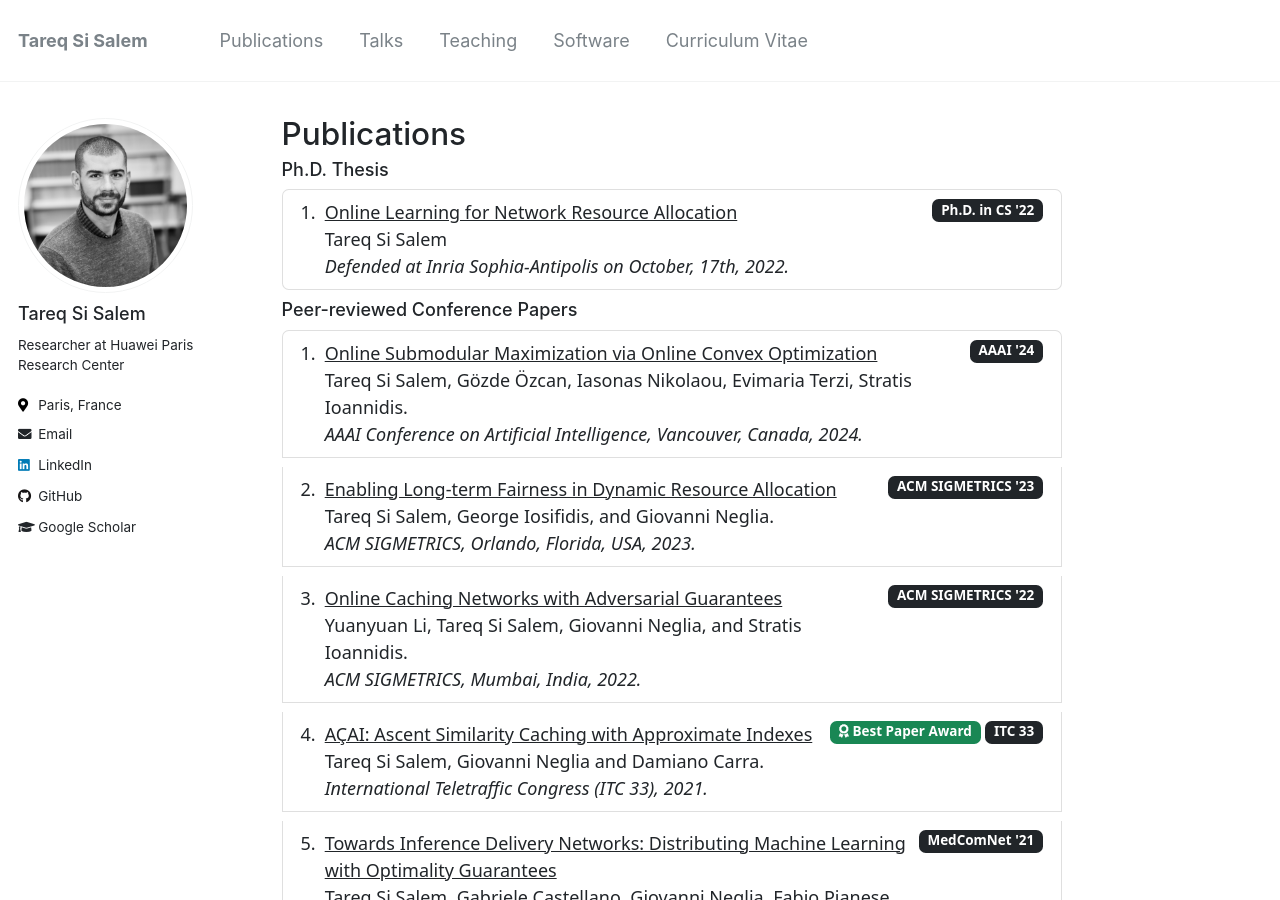
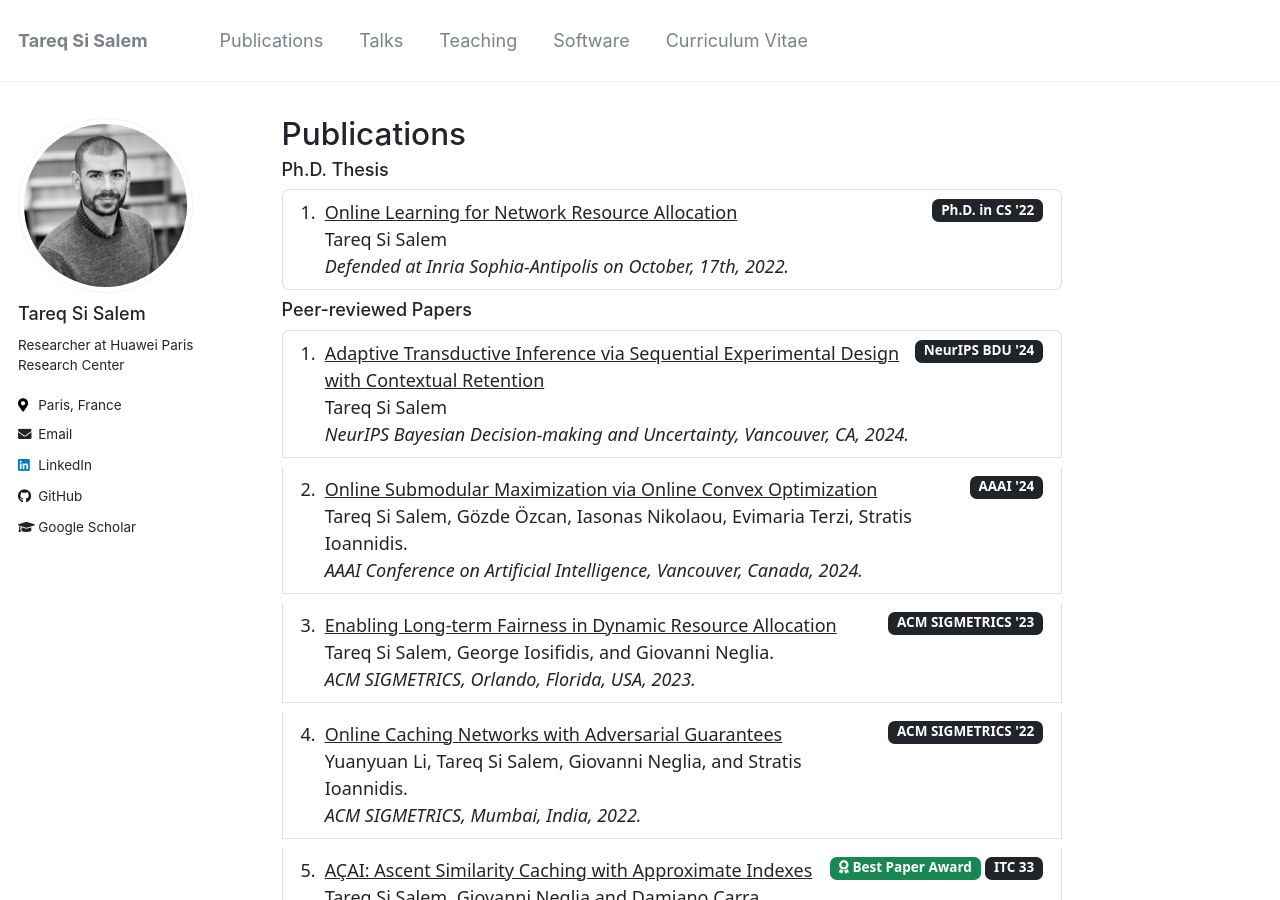
Before and after one commit to tareq-si-salem/tareq-si-salem.github.io, a Jekyll site: the page built from _pages/publications.md, in a window 1280 px wide and 900 px high. Built offline with Jekyll 4.4.1, drawn with Linux system fonts in a browser that asks for light colours.

Commit message:
Update publications.md

```diff
--- a/_pages/publications.md
+++ b/_pages/publications.md
@@ -25,8 +25,18 @@ Tareq Si Salem<br><i>
   </li>
 </ol>
 
-<h6>Peer-reviewed Conference Papers</h6>
+<h6>Peer-reviewed Papers</h6>
 <ol class="list-group list-group-numbered">
+
+<li class="list-group-item d-flex justify-content-between align-items-start">
+         <div class="ms-2 me-auto">
+     <a class="link-dark" href="https://openreview.net/pdf?id=PGvVf2h2Yb">Adaptive Transductive Inference via Sequential Experimental Design with Contextual Retention</a> <br>
+Tareq Si Salem<br><i>
+            NeurIPS Bayesian Decision-making and Uncertainty, Vancouver, CA, 2024.</i>
+         </div>
+    <span class="badge bg-dark">NeurIPS BDU '24</span>
+  </li>
+
 <li class="list-group-item d-flex justify-content-between align-items-start">
          <div class="ms-2 me-auto">
      <a class="link-dark" href="https://arxiv.org/abs/2309.04339">Online Submodular Maximization via Online Convex Optimization</a> <br>
```
